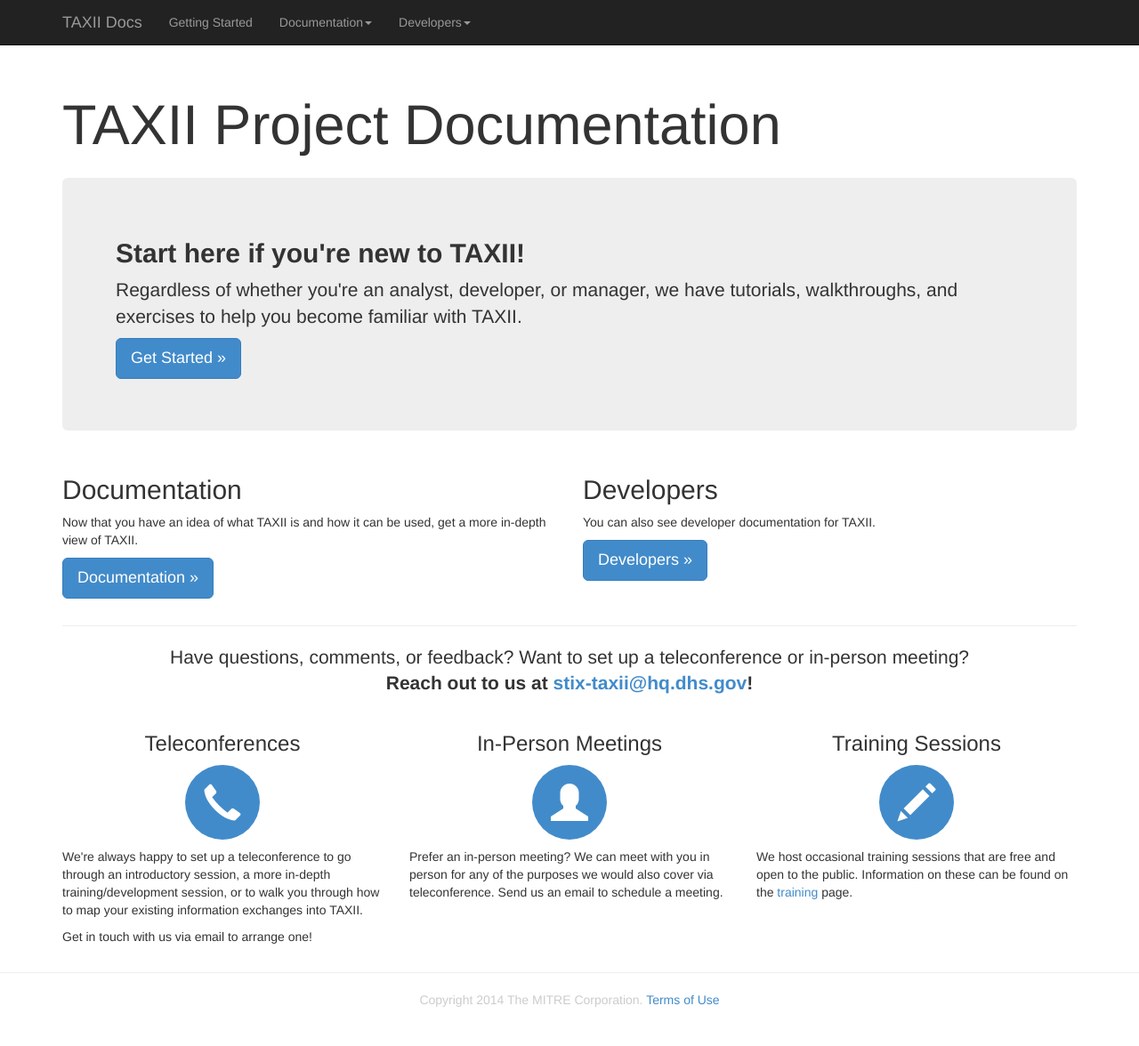
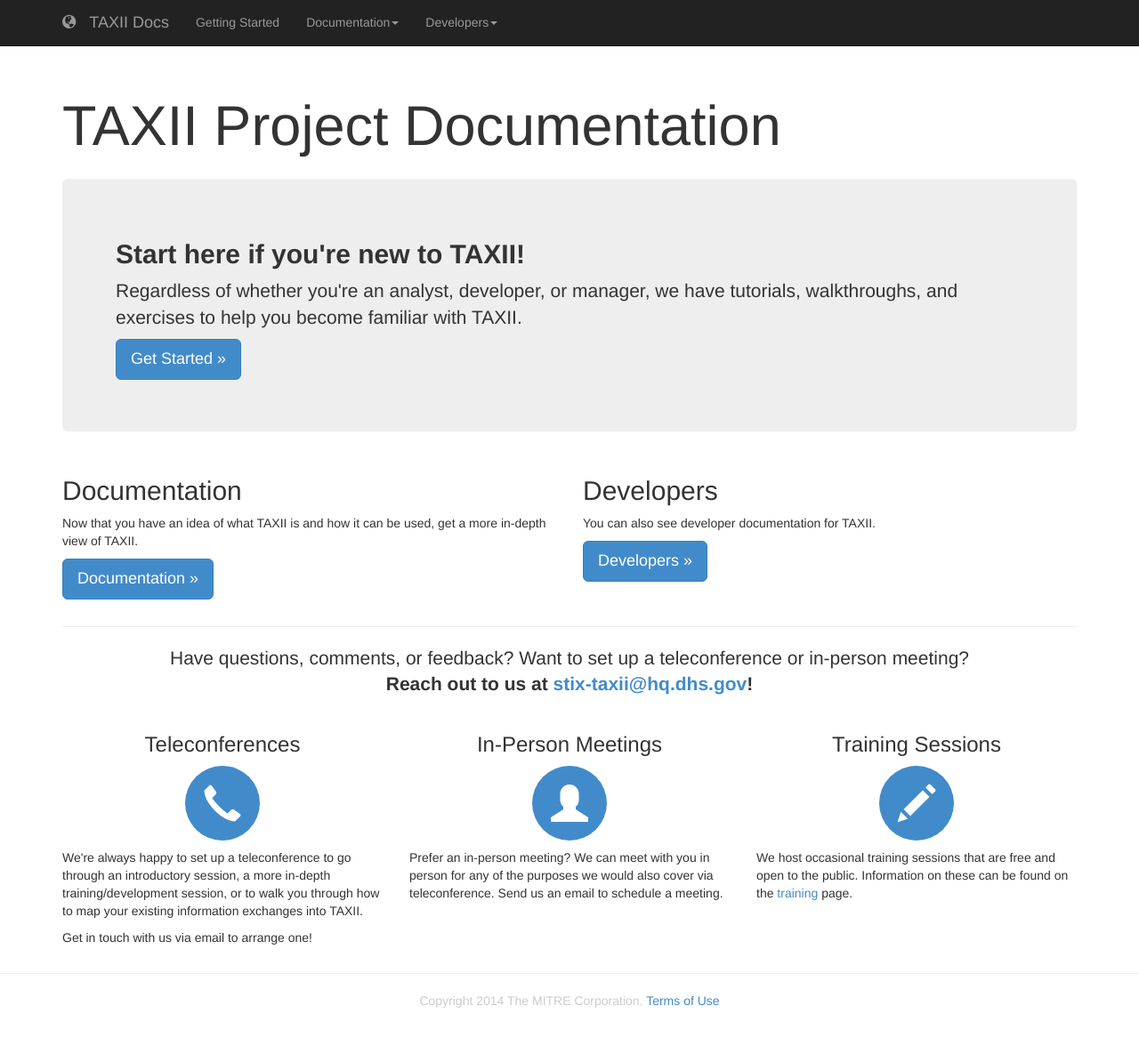
Before and after one commit to TAXIIProject/taxiiproject.github.io, a Jekyll site: the page built from index.md, in a window 1280 px wide. Shown: the whole page at 89% size. Built offline with Jekyll 4.4.1, drawn with Linux system fonts in a browser that asks for light colours; Markdown is read by kramdown in place of the engine named in the settings.

Commit message:
Multi-site navigation bar

```diff
--- /dev/null
+++ b/_includes/multisitenav.html
@@ -0,0 +1,44 @@
+<div class="collapse" id="multi-site-nav">
+  <div class="btn-group btn-group-justified">
+    <div class="btn-group">
+      <button type="button" class="btn btn-info dropdown-toggle" data-toggle="dropdown">
+        CybOX <span class="caret"></span>
+      </button>
+      <ul class="dropdown-menu" role="menu">
+        <li><a href="http://cybox.mitre.org">Main Website</a></li>
+        <li><a href="http://cyboxproject.github.io">Documentation</a></li>
+        <li><a href="https://github.com/CybOXProject/">CybOXProject on GitHub</a></li>
+      </ul>
+    </div>
+    <div class="btn-group">
+      <button type="button" class="btn btn-primary dropdown-toggle" data-toggle="dropdown">
+        MAEC <span class="caret"></span>
+      </button>
+      <ul class="dropdown-menu" role="menu">
+        <li><a href="http://maec.mitre.org">Main Website</a></li>
+        <li><a href="http://maecproject.github.io">Documentation</a></li>
+        <li><a href="https://github.com/MAECProject/">MAECProject on GitHub</a></li>
+      </ul>
+    </div>
+    <div class="btn-group">
+      <button type="button" class="btn btn-danger dropdown-toggle" data-toggle="dropdown">
+        STIX <span class="caret"></span>
+      </button>
+      <ul class="dropdown-menu" role="menu">
+        <li><a href="http://stix.mitre.org">Main Website</a></li>
+        <li><a href="http://stixproject.github.io">Documentation</a></li>
+        <li><a href="https://github.com/STIXProject/">STIXProject on GitHub</a></li>
+      </ul>
+    </div>
+    <div class="btn-group">
+      <button type="button" class="btn btn-warning dropdown-toggle" data-toggle="dropdown">
+        TAXII <span class="caret"></span>
+      </button>
+      <ul class="dropdown-menu" role="menu">
+        <li><a href="http://taxii.mitre.org">Main Website</a></li>
+        <li><a href="http://taxiiproject.github.io">Documentation</a></li>
+        <li><a href="https://github.com/TAXIIProject/">TAXIIProject on GitHub</a></li>
+      </ul>
+    </div>
+  </div>
+</div>
--- a/_includes/nav.html
+++ b/_includes/nav.html
@@ -1,5 +1,6 @@
 <div class="navbar navbar-inverse navbar-static-top" role="navigation">
   <div class="container">
+    {% include multisitenav.html %}
     <div class="navbar-header">
       <button type="button" class="navbar-toggle" data-toggle="collapse" data-target=".navbar-collapse">
         <span class="sr-only">Toggle navigation</span>
@@ -7,6 +8,9 @@
         <span class="icon-bar"></span>
         <span class="icon-bar"></span>
       </button>
+      <a class="navbar-brand" href="#" data-toggle="collapse" data-target="#multi-site-nav">
+        <small><span id="globe" class="glyphicon glyphicon-globe" data-toggle="tooltip" data-placement="right" title="Other sites"></span></small>
+      </a>
       <a class="navbar-brand" href="{{ site.root }}/">{{ site.name }}</a>
     </div>
     <div class="collapse navbar-collapse">
--- a/js/main.js
+++ b/js/main.js
@@ -41,4 +41,5 @@ $(document).ready(function() {
     $('.dropdown-toggle').dropdown()
     $('.coming-soon').tooltip()
     $('.idiom-construct').tooltip()
+    $('#globe').tooltip()
 });
```
